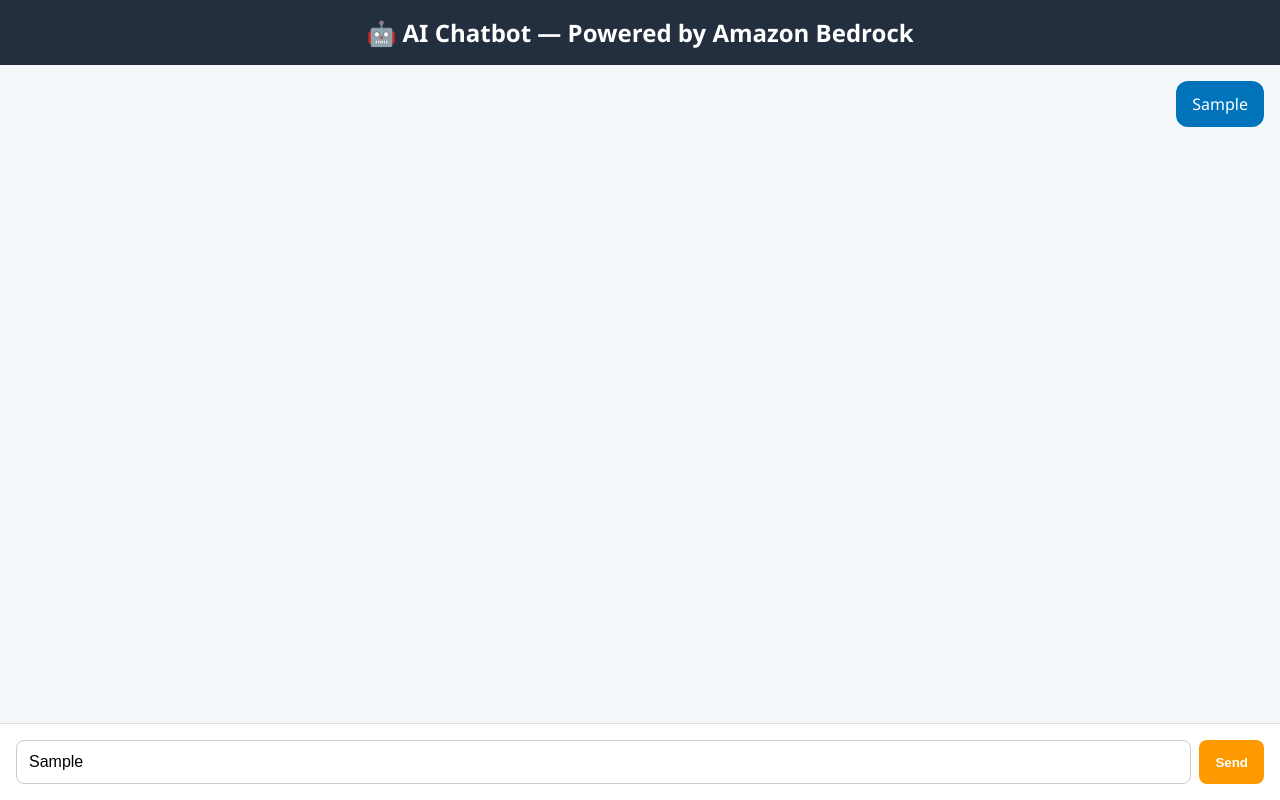
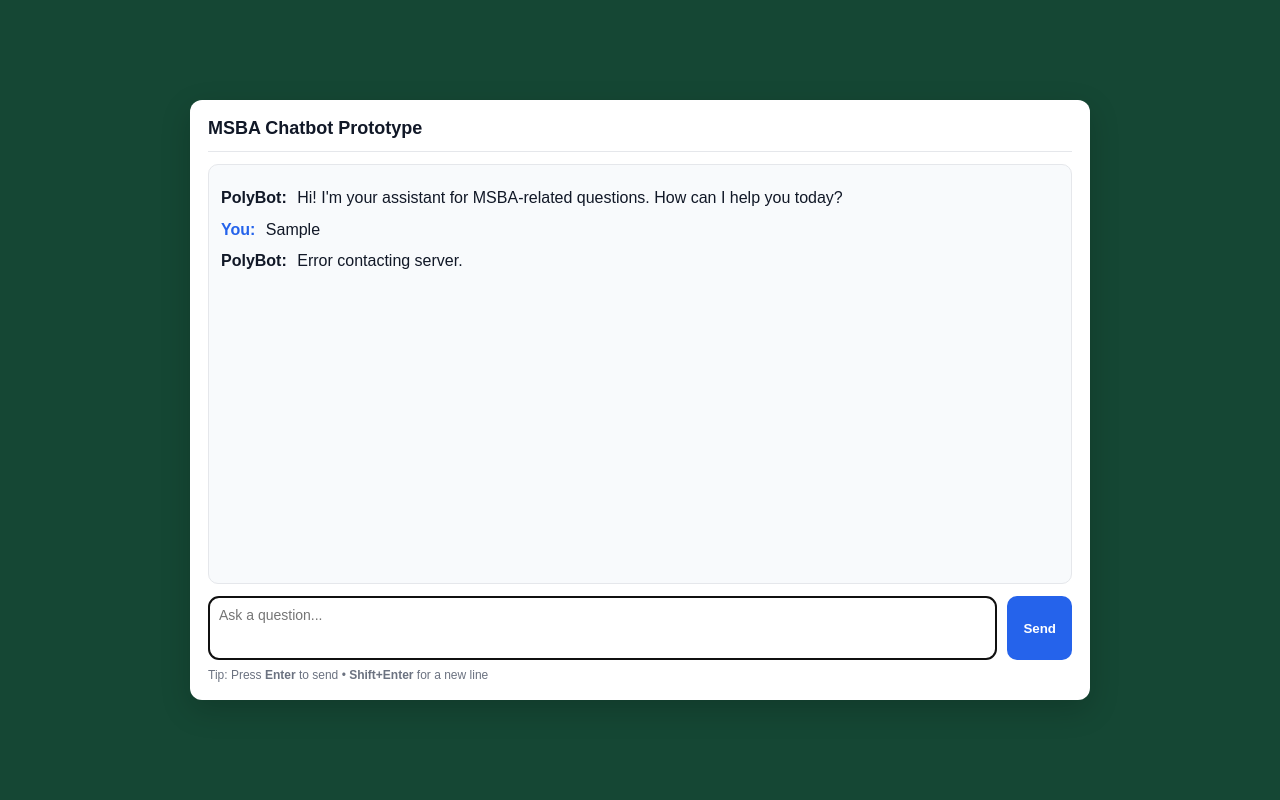
Before and after one commit to Kkaess1/CalPoly-Chatbot, a plain HTML site: page index.html in a window 1280 px wide. Both pictures are taken after typing "Sample" into the empty fields and a click on the button "Send". Drawn offline with Linux system fonts and the light colour scheme; no server answers.

Commit message:
Add files via upload

```diff
--- a/index.html
+++ b/index.html
@@ -2,139 +2,280 @@
 <html lang="en">
   <head>
     <meta charset="UTF-8" />
-  <meta name="viewport" content="width=device-width, initial-scale=1.0"/>
-  <title>AI Chatbot using Amazon Bedrock</title>
+    <meta name="viewport" content="width=device-width, initial-scale=1.0" />
+    <title>MSBA Chatbot Prototype</title>
+
     <style>
+      :root {
+        --calpoly-green: #154734;
+        --blue: #2563eb;
+        --text: #111827;
+        --muted: #6b7280;
+        --border: #e5e7eb;
+        --bg: #f8fafc;
+      }
+
+      * { box-sizing: border-box; }
+
       body {
         margin: 0;
-      font-family: 'Segoe UI', sans-serif;
-      background-color: #f5f8fa;
+        font-family: Arial, sans-serif;
+        background: var(--calpoly-green);
+        min-height: 100vh;
         display: flex;
-      flex-direction: column;
-      height: 100vh;
+        justify-content: center;
+        align-items: center;
+        padding: 18px;
       }
 
-    header {
-      background-color: #232f3e;
-      color: white;
-      padding: 1rem;
-      text-align: center;
-      font-size: 1.5rem;
-      font-weight: bold;
+      .chat-container {
+        width: min(900px, 100%);
+        background: white;
+        padding: 18px;
+        border-radius: 12px;
+        box-shadow: 0 10px 30px rgba(0, 0, 0, 0.18);
       }
 
-    #chatBox {
-      flex: 1;
-      padding: 1rem;
-      overflow-y: auto;
+      .header {
         display: flex;
-      flex-direction: column;
-      gap: 1rem;
+        align-items: center;
+        gap: 12px;
+        padding-bottom: 12px;
+        border-bottom: 1px solid var(--border);
+        margin-bottom: 12px;
       }
 
-    .message {
-      max-width: 80%;
-      padding: 0.75rem 1rem;
-      border-radius: 12px;
-      font-size: 1rem;
-      line-height: 1.4;
+      .header-left {
+        display: flex;
+        align-items: center;
+        gap: 10px;
       }
 
-    .user {
-      align-self: flex-end;
-      background-color: #0073bb;
-      color: white;
+      .logo {
+        height: 40px;
+        width: auto;
       }
 
-    .bot {
-      align-self: flex-start;
-      background-color: #e1ecf4;
-      color: #333;
+      h2 {
+        margin: 0;
+        font-size: 18px;
+        color: var(--text);
       }
 
-    footer {
-      padding: 1rem;
-      display: flex;
-      gap: 0.5rem;
-      background-color: white;
-      border-top: 1px solid #ddd;
+      #chat {
+        height: 420px;
+        overflow-y: auto;
+        border: 1px solid var(--border);
+        padding: 12px;
+        background: var(--bg);
+        border-radius: 10px;
       }
 
-    input[type="text"] {
+      .msg {
+        margin: 10px 0;
+        line-height: 1.35;
+      }
+
+      .msg .sender {
+        font-weight: 700;
+        margin-right: 6px;
+      }
+
+      .msg.user .sender { color: var(--blue); }
+      .msg.bot  .sender { color: var(--text); }
+
+      .msg .bubble {
+        display: inline;
+        color: var(--text);
+        white-space: pre-wrap;
+        word-break: break-word;
+      }
+
+      a {
+        color: var(--calpoly-green);
+        text-decoration: underline;
+        word-break: break-word;
+      }
+
+      a:hover {
+        color: #1b5e20;
+      }
+
+      .composer {
+        display: flex;
+        gap: 10px;
+        margin-top: 12px;
+      }
+
+      textarea {
         flex: 1;
-      padding: 0.75rem;
-      font-size: 1rem;
-      border: 1px solid #ccc;
-      border-radius: 8px;
-      outline: none;
+        height: 64px;
+        padding: 10px;
+        border: 1px solid var(--border);
+        border-radius: 10px;
+        resize: none;
+        font-family: inherit;
+        font-size: 14px;
       }
 
       button {
-      padding: 0.75rem 1rem;
-      background-color: #ff9900;
+        background: var(--blue);
+        color: white;
         border: none;
-      border-radius: 8px;
-      color: white;
-      font-weight: bold;
+        padding: 12px 16px;
+        border-radius: 10px;
         cursor: pointer;
-      transition: background-color 0.3s ease;
+        font-weight: 700;
       }
 
-    button:hover {
-      background-color: #e48c00;
+      button:disabled {
+        opacity: 0.6;
+        cursor: not-allowed;
+      }
+
+      .hint {
+        margin-top: 8px;
+        font-size: 12px;
+        color: var(--muted);
       }
     </style>
   </head>
+
   <body>
+    <div class="chat-container">
+      <div class="header">
+        <div class="header-left">
+          <img
+            src="calpoly-logo.png"
+            alt="Cal Poly Logo"
+            class="logo"
+            onerror="this.style.display='none';"
+          />
+          <h2>MSBA Chatbot Prototype</h2>
+        </div>
+      </div>
 
-  <header>🤖 AI Chatbot — Powered by Amazon Bedrock</header>
+      <div id="chat"></div>
 
-  <div id="chatBox"></div>
+      <div class="composer">
+        <textarea id="input" placeholder="Ask a question..."></textarea>
+        <button id="send" type="button">Send</button>
+      </div>
 
-  <footer>
-    <input type="text" id="userInput" placeholder="Type your message..." />
-    <button onclick="sendMessage()">Send</button>
-  </footer>
+      <div class="hint">
+        Tip: Press <b>Enter</b> to send • <b>Shift+Enter</b> for a new line
+      </div>
+    </div>
 
     <script>
-    let history = [];
+      // ✅ Put your Lambda Function URL / API Gateway URL here
+      const apiUrl = "https://5j5745a7m7wqhcgdlkvjxpcde40myaai.lambda-url.us-east-1.on.aws";
+
+      const chatBox = document.getElementById("chat");
+      const input = document.getElementById("input");
+      const sendBtn = document.getElementById("send");
+
+      function escapeHtml(str) {
+        return String(str)
+          .replace(/&/g, "&amp;")
+          .replace(/</g, "&lt;")
+          .replace(/>/g, "&gt;")
+          .replace(/"/g, "&quot;")
+          .replace(/'/g, "&#039;");
+      }
+
+      function linkify(text) {
+        return String(text).replace(
+          /(https?:\/\/[^\s<]+)/g,
+          '<a href="$1" target="_blank" rel="noopener noreferrer">$1</a>'
+        );
+      }
+
+      function appendMessage(sender, text, cls, { html = false } = {}) {
+        const div = document.createElement("div");
+        div.className = `msg ${cls}`;
+
+        const safeSender = escapeHtml(sender);
+
+        if (html) {
+          div.innerHTML = `<span class="sender">${safeSender}:</span> <span class="bubble">${text}</span>`;
+        } else {
+          div.innerHTML = `<span class="sender">${safeSender}:</span> <span class="bubble">${escapeHtml(text)}</span>`;
+        }
+
+        chatBox.appendChild(div);
+        chatBox.scrollTop = chatBox.scrollHeight;
+        return div;
+      }
+
+      function updateLastBotMessage(div, text, { html = false } = {}) {
+        if (!div) return;
+        const bubble = div.querySelector(".bubble");
+        if (!bubble) return;
+
+        bubble.innerHTML = html ? text : escapeHtml(text);
+        chatBox.scrollTop = chatBox.scrollHeight;
+      }
 
       async function sendMessage() {
-      const userInput = document.getElementById('userInput');
-      const message = userInput.value.trim();
+        const message = input.value.trim();
         if (!message) return;
 
-      // Show user message
-      addMessage(message, 'user');
+        appendMessage("You", message, "user");
+        input.value = "";
+        input.focus();
 
-      // Call backend
-      const response = await fetch('https://z23r2lo926.execute-api.us-east-1.amazonaws.com/dev/chat', {
-        method: 'POST',
-        headers: { 'Content-Type': 'application/json' },
-        body: JSON.stringify({ message, history })
+        const botDiv = appendMessage("PolyBot", "Thinking…", "bot");
+        sendBtn.disabled = true;
+
+        try {
+          const res = await fetch(apiUrl, {
+            method: "POST",
+            headers: { "Content-Type": "application/json" },
+            body: JSON.stringify({ message }),
           });
 
-      const data = await response.json();
-      const botReply = data.response;
+          const rawText = await res.text();
+          let data = {};
+          try { data = JSON.parse(rawText); } catch {}
 
-      // Show bot message
-      addMessage(botReply, 'bot');
-
-      // Update history
-      history.push({ user: message, assistant: botReply });
-
-      // Reset input
-      userInput.value = '';
+          if (!res.ok) {
+            const errMsg =
+              (data && (data.detail || data.error)) ||
+              rawText ||
+              `HTTP ${res.status}`;
+            updateLastBotMessage(botDiv, `Server error: ${escapeHtml(errMsg)}`);
+            console.error("API error:", res.status, rawText);
+            return;
           }
 
-    function addMessage(text, sender) {
-      const msg = document.createElement('div');
-      msg.classList.add('message', sender);
-      msg.textContent = text;
-      document.getElementById('chatBox').appendChild(msg);
-      msg.scrollIntoView({ behavior: 'smooth' });
+          const answerText = (data && (data.answer || data.response)) || "No response";
+          const answerHtml = linkify(escapeHtml(answerText)).replace(/\n/g, "<br/>");
+          updateLastBotMessage(botDiv, answerHtml, { html: true });
+        } catch (e) {
+          updateLastBotMessage(botDiv, "Error contacting server.");
+          console.error(e);
+        } finally {
+          sendBtn.disabled = false;
         }
+      }
+
+      window.addEventListener("load", () => {
+        appendMessage(
+          "PolyBot",
+          "Hi! I'm your assistant for MSBA-related questions. How can I help you today?",
+          "bot"
+        );
+      });
+
+      sendBtn.addEventListener("click", sendMessage);
+
+      input.addEventListener("keydown", (e) => {
+        if (e.key === "Enter" && !e.shiftKey) {
+          e.preventDefault();
+          sendMessage();
+        }
+      });
     </script>
-
   </body>
 </html>
```
Lines whose indentation alone changed are shown as unchanged.
